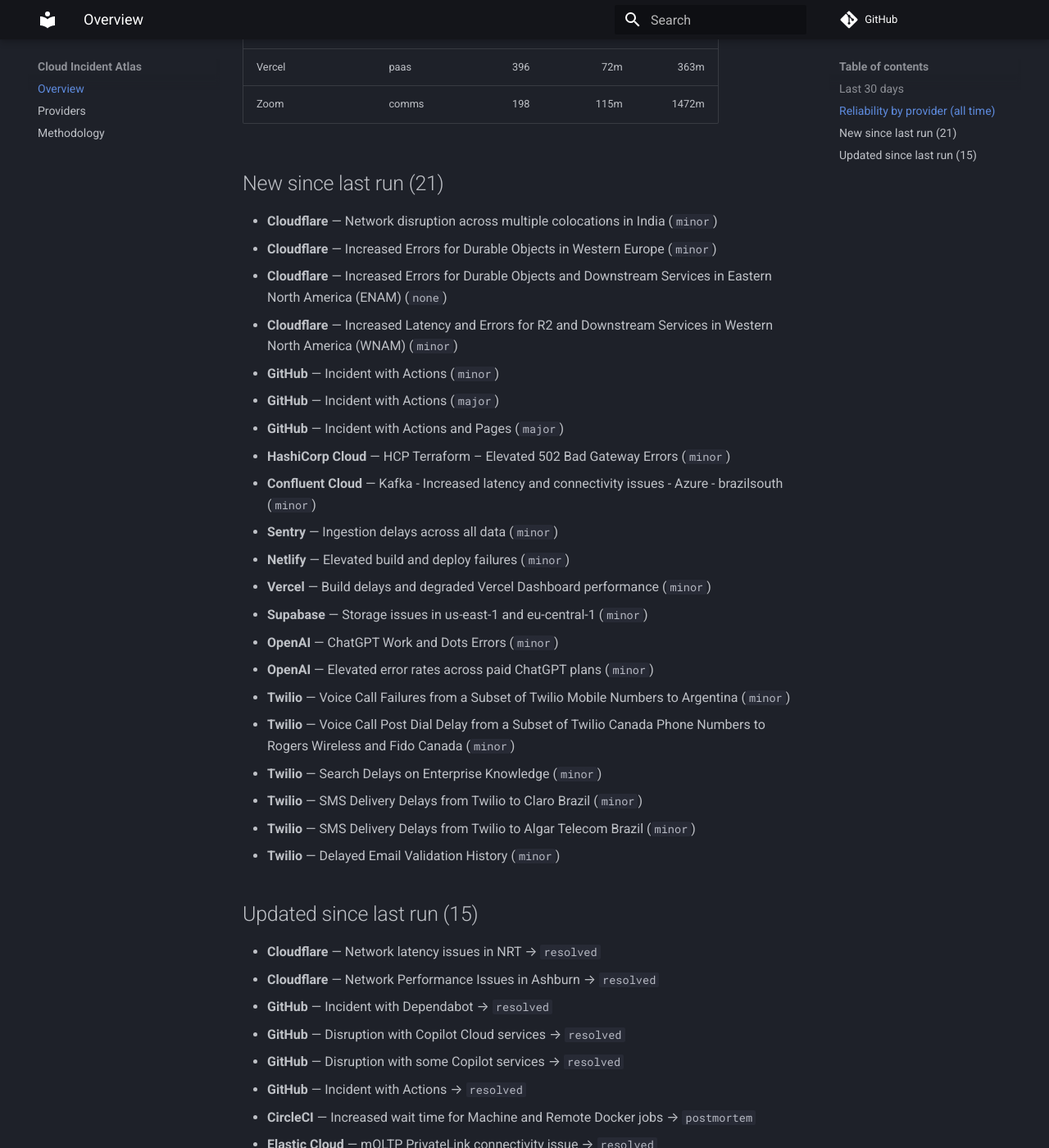
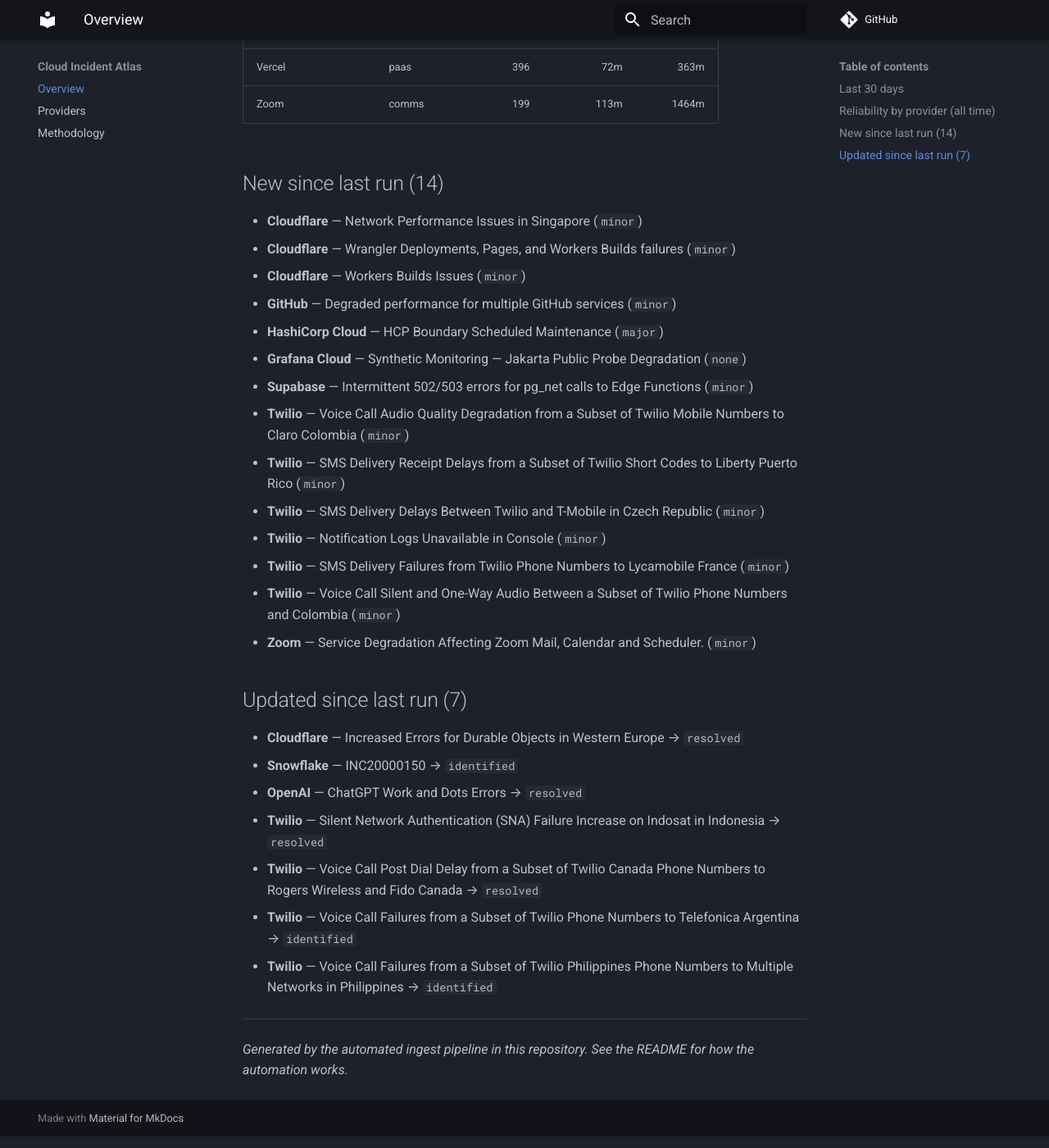
Before and after one commit to ayushgupta07xx/cloud-incident-atlas, an MkDocs documentation site: the page built from docs/index.md, in a window 1280 px wide and 1400 px high, scrolled down 1479 px. Shown: the whole window at 82% size. Built offline with MkDocs 1.6.1 and Material for MkDocs 9.7.7, drawn with Linux system fonts in a browser that asks for light colours; comment, search, counter and statistics services are not loaded; some of the changed text lies outside the part shown.

Commit message:
docs: refresh digest and charts
Regenerated from the corpus by the ingest pipeline.

Run: https://github.com/ayushgupta07xx/cloud-incident-atlas/actions/runs/42241794804

Co-authored-by: github-actions[bot] <41898282+github-actions[bot]@users.noreply.github.com>

```diff
--- a/docs/index.md
+++ b/docs/index.md
@@ -15,69 +15,54 @@
 | Amazon Web Services | cloud | 80 | — | — |
 | Microsoft Azure | cloud | 1 | — | — |
 | CircleCI | devtools | 324 | 69m | 481m |
-| Cloudflare | cdn | 6843 | 239m | 504m |
+| Cloudflare | cdn | 6846 | 239m | 504m |
 | Confluent Cloud | data | 268 | 194m | 1592m |
 | Datadog | observability | 128 | 72m | 224m |
 | DigitalOcean | cloud | 511 | 144m | 571m |
 | Discord | comms | 226 | 56m | 296m |
 | Elastic Cloud | observability | 265 | 192m | 1462m |
 | Google Cloud Platform | cloud | 8 | 504m | — |
-| GitHub | devtools | 660 | 67m | 287m |
-| Grafana Cloud | observability | 800 | 92m | 1134m |
-| HashiCorp Cloud | devtools | 42 | 163m | 1520m |
+| GitHub | devtools | 661 | 67m | 287m |
+| Grafana Cloud | observability | 801 | 91m | 1134m |
+| HashiCorp Cloud | devtools | 43 | 160m | 1515m |
 | MongoDB Atlas | data | 279 | 120m | 1403m |
 | Netlify | paas | 233 | 41m | 233m |
 | New Relic | observability | 112 | 63m | 306m |
 | npm | devtools | 68 | 108m | 342m |
-| OpenAI | ai | 131 | 109m | 566m |
+| OpenAI | ai | 131 | 111m | 594m |
 | Sentry | observability | 351 | 86m | 356m |
 | Snowflake | data | 211 | 119m | 598m |
-| Supabase | paas | 457 | 148m | 1301m |
-| Twilio | comms | 11249 | 271m | 1119m |
+| Supabase | paas | 458 | 148m | 1294m |
+| Twilio | comms | 11255 | 272m | 1120m |
 | Vercel | paas | 396 | 72m | 363m |
-| Zoom | comms | 198 | 115m | 1472m |
+| Zoom | comms | 199 | 113m | 1464m |
 
-## New since last run (21)
+## New since last run (14)
 
-- **Cloudflare** — Network disruption across multiple colocations in India (`minor`)
-- **Cloudflare** — Increased Errors for Durable Objects in Western Europe (`minor`)
-- **Cloudflare** — Increased Errors for Durable Objects and Downstream Services in Eastern North America (ENAM) (`none`)
-- **Cloudflare** — Increased Latency and Errors for R2 and Downstream Services in Western North America (WNAM) (`minor`)
-- **GitHub** — Incident with Actions (`minor`)
-- **GitHub** — Incident with Actions (`major`)
-- **GitHub** — Incident with Actions and Pages (`major`)
-- **HashiCorp Cloud** — HCP Terraform – Elevated 502 Bad Gateway Errors (`minor`)
-- **Confluent Cloud** — Kafka - Increased latency and connectivity issues - Azure - brazilsouth (`minor`)
-- **Sentry** — Ingestion delays across all data (`minor`)
-- **Netlify** — Elevated build and deploy failures (`minor`)
-- **Vercel** — Build delays and degraded Vercel Dashboard performance (`minor`)
-- **Supabase** — Storage issues in us-east-1 and eu-central-1 (`minor`)
-- **OpenAI** — ChatGPT Work and Dots Errors (`minor`)
-- **OpenAI** — Elevated error rates across paid ChatGPT plans (`minor`)
-- **Twilio** — Voice Call Failures from a Subset of Twilio Mobile Numbers to Argentina (`minor`)
-- **Twilio** — Voice Call Post Dial Delay from a Subset of Twilio Canada Phone Numbers to Rogers Wireless and Fido Canada (`minor`)
-- **Twilio** — Search Delays on Enterprise Knowledge (`minor`)
-- **Twilio** — SMS Delivery Delays from Twilio to Claro Brazil (`minor`)
-- **Twilio** — SMS Delivery Delays from Twilio to Algar Telecom Brazil (`minor`)
-- **Twilio** — Delayed Email Validation History (`minor`)
+- **Cloudflare** — Network Performance Issues in Singapore (`minor`)
+- **Cloudflare** — Wrangler Deployments, Pages, and Workers Builds failures (`minor`)
+- **Cloudflare** — Workers Builds Issues (`minor`)
+- **GitHub** — Degraded performance for multiple GitHub services (`minor`)
+- **HashiCorp Cloud** — HCP Boundary Scheduled Maintenance (`major`)
+- **Grafana Cloud** — Synthetic Monitoring — Jakarta Public Probe Degradation (`none`)
+- **Supabase** — Intermittent 502/503 errors for pg_net calls to Edge Functions (`minor`)
+- **Twilio** — Voice Call Audio Quality Degradation from a Subset of Twilio Mobile Numbers to Claro Colombia (`minor`)
+- **Twilio** — SMS Delivery Receipt Delays from a Subset of Twilio Short Codes to Liberty Puerto Rico (`minor`)
+- **Twilio** — SMS Delivery Delays Between Twilio and T-Mobile in Czech Republic (`minor`)
+- **Twilio** — Notification Logs Unavailable in Console (`minor`)
+- **Twilio** — SMS Delivery Failures from Twilio Phone Numbers to Lycamobile France (`minor`)
+- **Twilio** — Voice Call Silent and One-Way Audio Between a Subset of Twilio Phone Numbers and Colombia (`minor`)
+- **Zoom** — Service Degradation Affecting Zoom Mail, Calendar and Scheduler. (`minor`)
 
-## Updated since last run (15)
+## Updated since last run (7)
 
-- **Cloudflare** — Network latency issues in NRT → `resolved`
-- **Cloudflare** — Network Performance Issues in Ashburn → `resolved`
-- **GitHub** — Incident with Dependabot → `resolved`
-- **GitHub** — Disruption with Copilot Cloud services → `resolved`
-- **GitHub** — Disruption with some Copilot services → `resolved`
-- **GitHub** — Incident with Actions → `resolved`
-- **CircleCI** — Increased wait time for Machine and Remote Docker jobs → `postmortem`
-- **Elastic Cloud** — mOLTP PrivateLink connectivity issue → `resolved`
-- **Grafana Cloud** — October usage report visualization issue → `identified`
-- **New Relic** — Data and Alerts Irregularities for US Region → `resolved`
-- **Twilio** — MMS Delivery Delays from a Subset of Twilio Long Codes to C-Spire United States → `resolved`
-- **Twilio** — RateQueue Host Down Did Not Recover → `resolved`
-- **Twilio** — Voice Call Failures from a Subset of Twilio Phone Numbers to the Philippines → `identified`
-- **Twilio** — Silent Network Authentication (SNA) Failure Increase on Indosat in Indonesia → `monitoring`
-- **Google Cloud Platform** — Multiple services were experiencing issues in the europe-west2 region. → `resolved`
+- **Cloudflare** — Increased Errors for Durable Objects in Western Europe → `resolved`
+- **Snowflake** — INC20000150 → `identified`
+- **OpenAI** — ChatGPT Work and Dots Errors → `resolved`
+- **Twilio** — Silent Network Authentication (SNA) Failure Increase on Indosat in Indonesia → `resolved`
+- **Twilio** — Voice Call Post Dial Delay from a Subset of Twilio Canada Phone Numbers to Rogers Wireless and Fido Canada → `resolved`
+- **Twilio** — Voice Call Failures from a Subset of Twilio Phone Numbers to Telefonica Argentina → `identified`
+- **Twilio** — Voice Call Failures from a Subset of Twilio Philippines Phone Numbers to Multiple Networks in Philippines → `identified`
 
 ---
 
```
Also changed, not shown: other parts of docs/index.md (+3 -3 lines), README.md (+6 -8 lines), docs/providers.md (+13 -13 lines), docs/img/mttr.svg, docs/img/timeline.svg.
